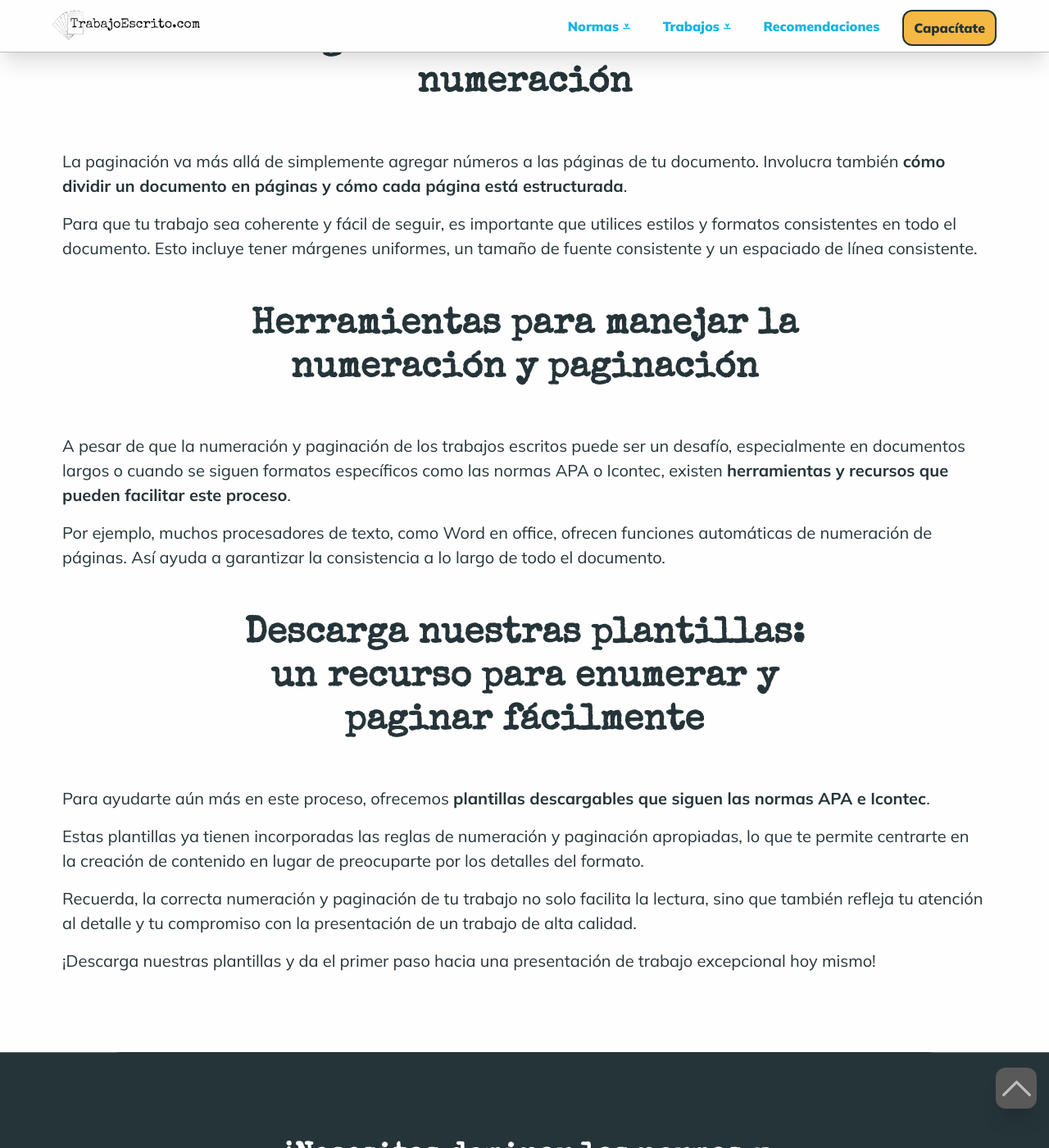
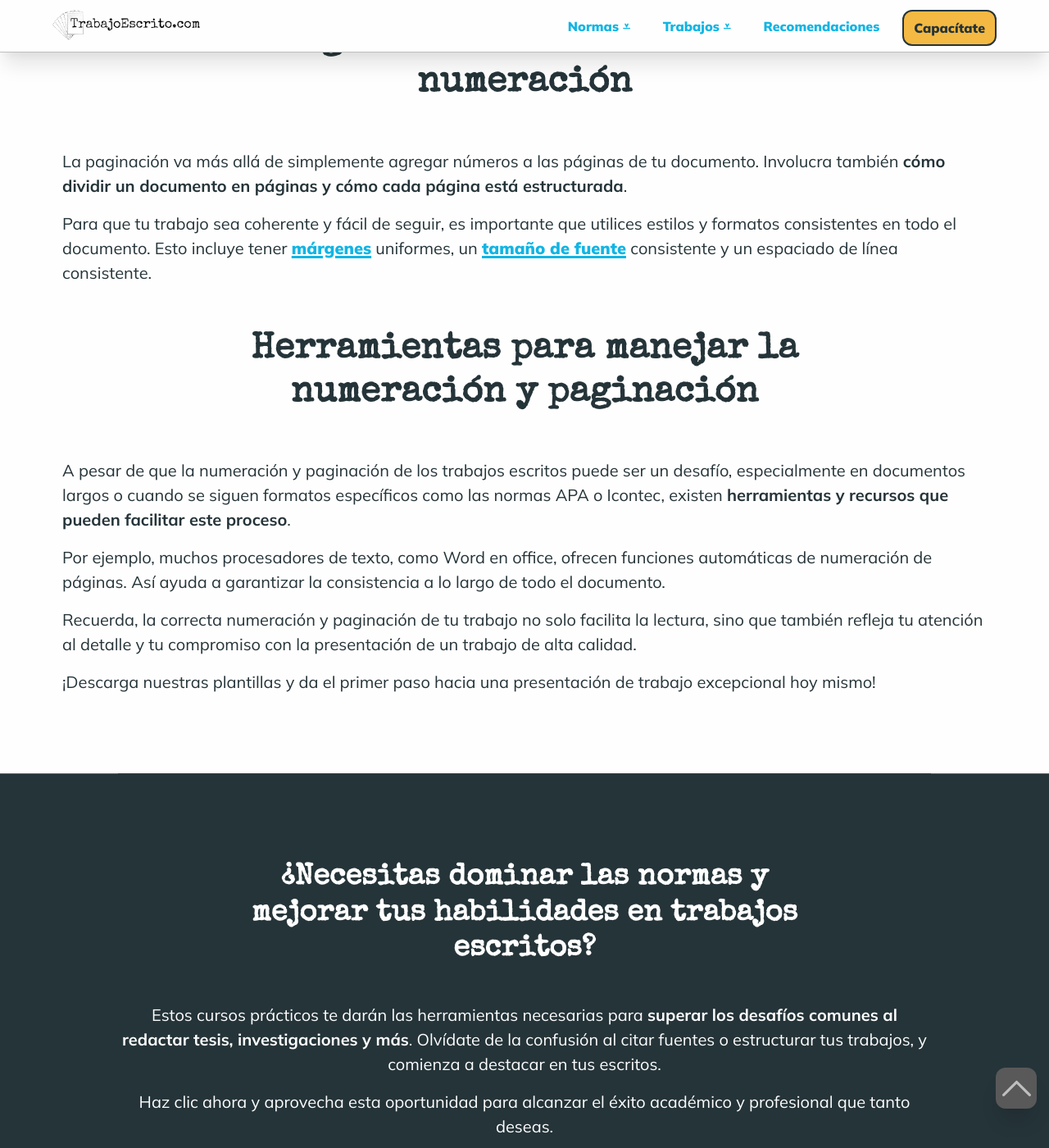
Before and after one commit to Klerpson/trabajoescrito, a Jekyll site: the page built from numeracion-trabajo-escrito.md, in a window 1280 px wide and 1400 px high, scrolled down 2156 px. Shown: the whole window at 82% size. Built offline with Jekyll 4.4.1, drawn with Linux system fonts in a browser that asks for light colours; some web fonts are replaced; some of the changed text lies outside the part shown.

Commit message:
numeracion

```diff
--- a/numeracion-trabajo-escrito.md
+++ b/numeracion-trabajo-escrito.md
@@ -22,7 +22,7 @@
 
 ### Cómo numerar con las normas APA
 
-En las [normas APA]({{'normas-apa'|relative_url}}), la numeración de las páginas en los trabajos escritos **comienza desde la portada**. Sin embargo, los números de página no se muestran en la portada ni en la página del índice o tabla de contenidos.
+En las [normas APA]({{'normas-apa'|relative_url}}), la numeración de las páginas en los trabajos escritos **comienza [desde la portada]({{'portada-trabajo-escrito'|relative_url}} "Portadas")**. Sin embargo, los números de página no se muestran en la portada ni en la página del [índice o tabla de contenidos]({{'tabla-de-contenido-trabajo-escrito'|relative_url}} "Tabla de contenido").
 
 En general, el primer número de página visible (que suele ser "1") **aparece en la primera página del cuerpo principal del texto.**
 
@@ -51,7 +51,7 @@
 
 La paginación va más allá de simplemente agregar números a las páginas de tu documento. Involucra también **cómo dividir un documento en páginas y cómo cada página está estructurada**.
 
-Para que tu trabajo sea coherente y fácil de seguir, es importante que utilices estilos y formatos consistentes en todo el documento. Esto incluye tener márgenes uniformes, un tamaño de fuente consistente y un espaciado de línea consistente.
+Para que tu trabajo sea coherente y fácil de seguir, es importante que utilices estilos y formatos consistentes en todo el documento. Esto incluye tener [márgenes]({{'margenes-trabajo-escrito'|relative_url}} "Márgenes") uniformes, un [tamaño de fuente]({{'textos-y-fuentes-trabajo-escrito'|relative_url}} "Letras y fuentes") consistente y un espaciado de línea consistente.
 
 ## Herramientas para manejar la numeración y paginación
 
@@ -61,11 +61,11 @@
 <!-- Anclaje para que la barra fijada no cubra el siguiente subtítulo -->
 {:id="descargas"}
 
-## Descarga nuestras plantillas: un recurso para enumerar y paginar fácilmente
+<!-- ## Descarga nuestras plantillas: un recurso para enumerar y paginar fácilmente
 
 Para ayudarte aún más en este proceso, ofrecemos **plantillas descargables que siguen las normas APA e Icontec**.
 
-Estas plantillas ya tienen incorporadas las reglas de numeración y paginación apropiadas, lo que te permite centrarte en la creación de contenido en lugar de preocuparte por los detalles del formato.
+Estas plantillas ya tienen incorporadas las reglas de numeración y paginación apropiadas, lo que te permite centrarte en la creación de contenido en lugar de preocuparte por los detalles del formato. -->
 
 Recuerda, la correcta numeración y paginación de tu trabajo no solo facilita la lectura, sino que también refleja tu atención al detalle y tu compromiso con la presentación de un trabajo de alta calidad.
 
```
Also changed, not shown: 2 other files.
